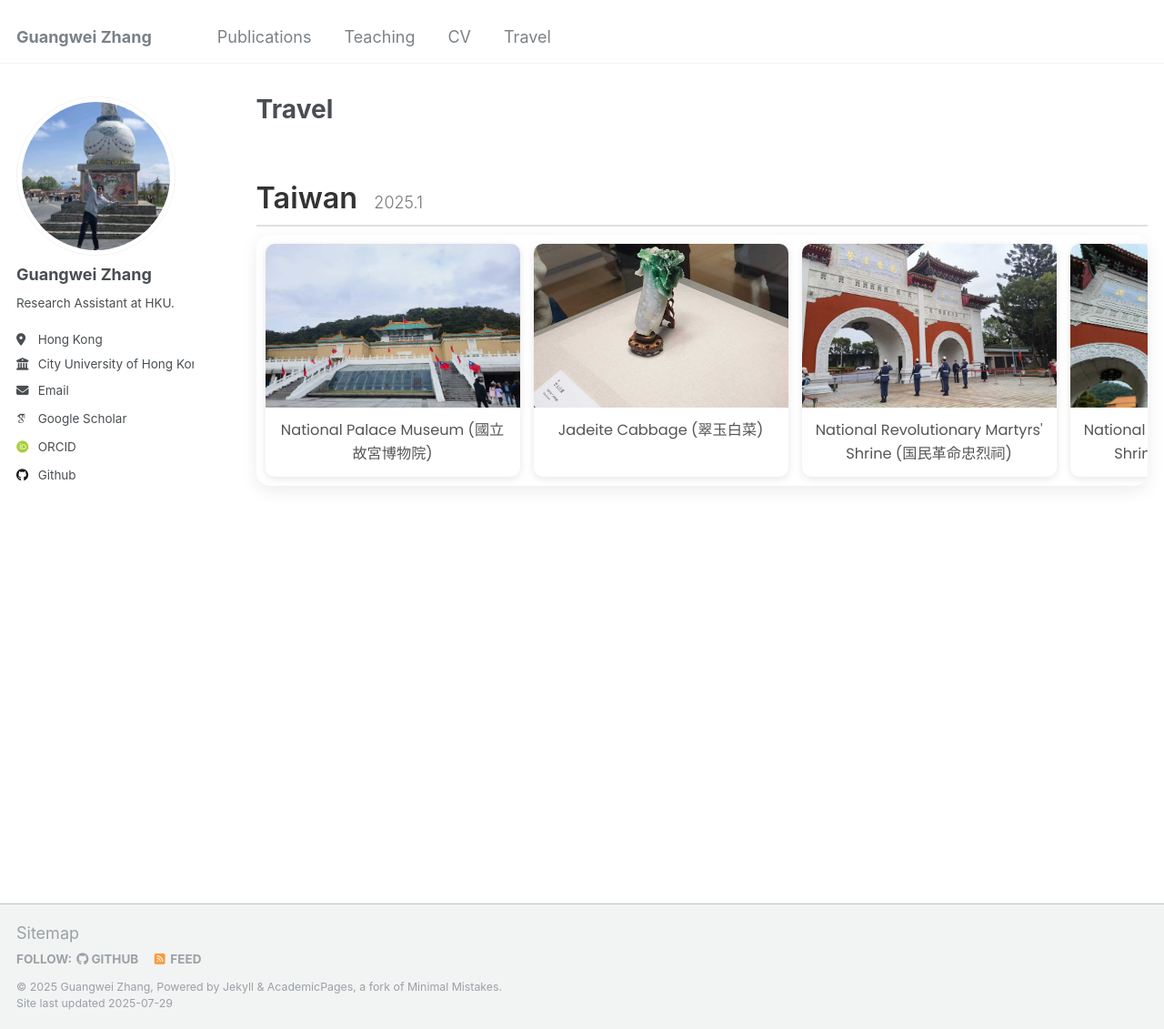
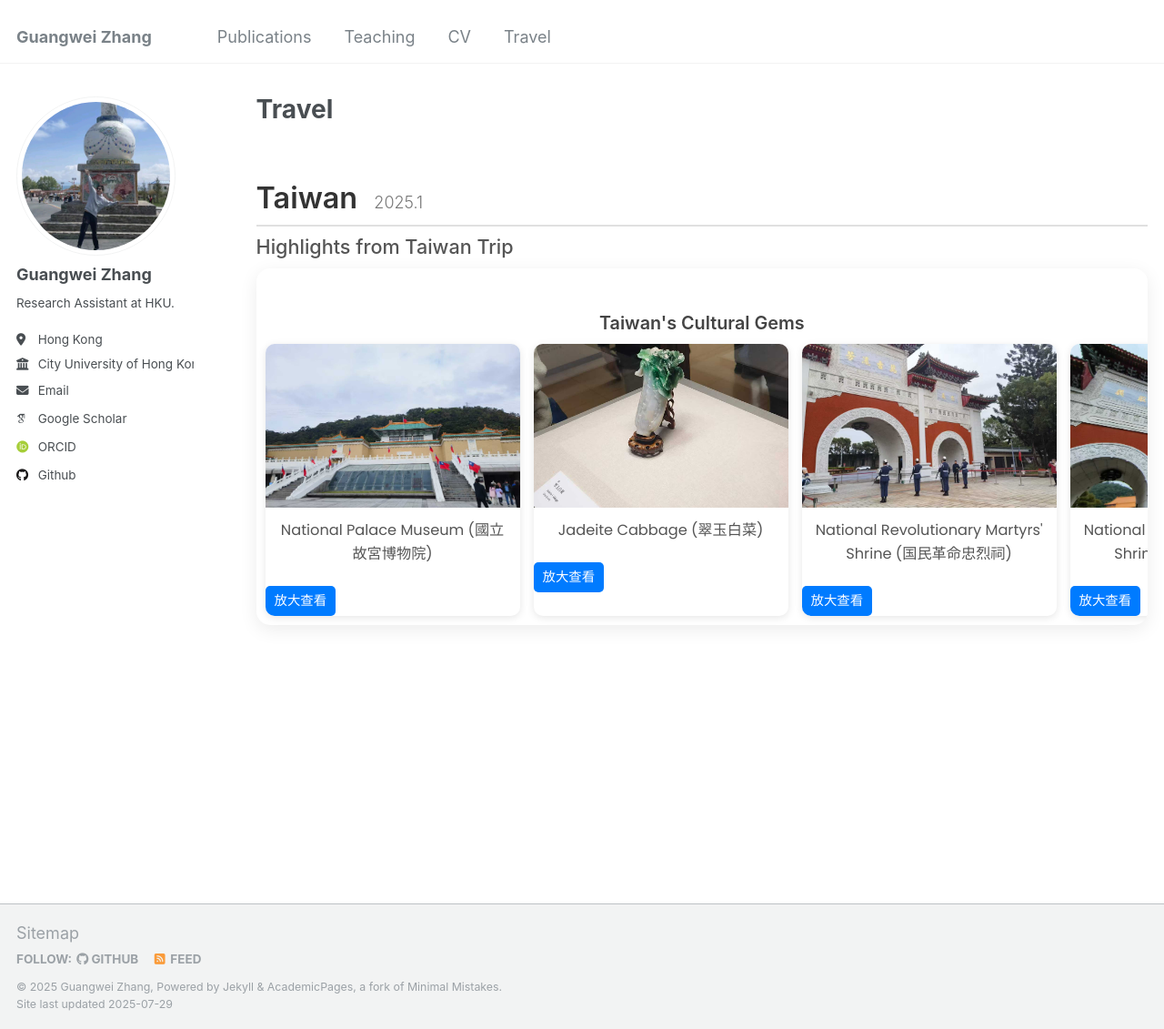
Before and after one commit to changhu73/changhu73.github.io, a Jekyll site: the page built from _pages/travel.md, in a window 1280 px wide and 1131 px high. Shown: the whole window at 91% size. Built offline with Jekyll 4.4.1, drawn with Linux system fonts in a browser that asks for light colours; some web fonts are replaced; some of the changed lines change nothing that is shown.

Commit message:
Update travel.md

```diff
--- a/_pages/travel.md
+++ b/_pages/travel.md
@@ -39,6 +39,13 @@ author_profile: true
       margin-left: 10px;
   }
 
+  .slider-title {
+    font-size: 1.2rem;
+    font-weight: 500;
+    margin: 10px 0;
+    color: #555;
+  }
+
   .slider-container {
     position: relative;
     overflow: hidden;
@@ -54,6 +61,19 @@ author_profile: true
   }
 
   .slider-track {
+    display: flex;
+    flex-direction: column;
+  }
+
+  .slider-track-title {
+    font-size: 1.1rem;
+    font-weight: 600;
+    margin-bottom: 10px;
+    color: #444;
+    text-align: center;
+  }
+
+  .slider-images {
     display: flex;
     gap: 15px;
     user-select: none;
@@ -89,6 +109,22 @@ author_profile: true
     margin: 0;
     font-size: 0.9rem;
     color: #555;
+  }
+
+  .photo-card .zoom-btn {
+    margin-top: 10px;
+    display: inline-block;
+    padding: 5px 10px;
+    font-size: 0.8rem;
+    color: #fff;
+    background-color: #007bff;
+    border-radius: 5px;
+    text-decoration: none;
+    cursor: pointer;
+  }
+
+  .photo-card .zoom-btn:hover {
+    background-color: #0056b3;
   }
 
   .slider-container::after {
@@ -171,26 +207,34 @@ author_profile: true
   <!-- Trip 1: Taiwan -->
   <div class="trip-section">
     <h2>Taiwan <span class="trip-date">2025.1</span></h2>
+    <h3 class="slider-title">Highlights from Taiwan Trip</h3>
     <div class="slider-container">
       <div class="slider-track">
-        <!-- All photos for this trip are now in one slider -->
-        <div class="photo-card">
-          <img src="/images/travel/taiwan/taiwan1.jpg" alt="National Palace Museum">
-          <div class="caption"><p>National Palace Museum (國立故宮博物院)</p></div>
+        <h4 class="slider-track-title">Taiwan's Cultural Gems</h4>
+        <div class="slider-images">
+          <!-- All photos for this trip are now in one slider -->
+          <div class="photo-card">
+            <img src="/images/travel/taiwan/taiwan1.jpg" alt="National Palace Museum">
+            <div class="caption"><p>National Palace Museum (國立故宮博物院)</p></div>
+            <a class="zoom-btn" href="#">放大查看</a>
+          </div>
+          <div class="photo-card">
+            <img src="/images/travel/taiwan/taiwan2.jpg" alt="Jadeite Cabbage">
+            <div class="caption"><p>Jadeite Cabbage (翠玉白菜)</p></div>
+            <a class="zoom-btn" href="#">放大查看</a>
+          </div>
+          <div class="photo-card">
+            <img src="/images/travel/taiwan/taiwan11.jpg" alt="National Revolutionary Martyrs' Shrine">
+            <div class="caption"><p>National Revolutionary Martyrs' Shrine (国民革命忠烈祠)</p></div>
+            <a class="zoom-btn" href="#">放大查看</a>
+          </div>
+          <div class="photo-card">
+            <img src="/images/travel/taiwan/taiwan12.jpg" alt="National Revolutionary Martyrs' Shrine">
+            <div class="caption"><p>National Revolutionary Martyrs' Shrine (国民革命忠烈祠)</p></div>
+            <a class="zoom-btn" href="#">放大查看</a>
+          </div>
+          <!-- To add more photos to this trip, copy a photo-card block and paste it here. -->
         </div>
-        <div class="photo-card">
-          <img src="/images/travel/taiwan/taiwan2.jpg" alt="Jadeite Cabbage">
-          <div class="caption"><p>Jadeite Cabbage (翠玉白菜)</p></div>
-        </div>
-        <div class="photo-card">
-          <img src="/images/travel/taiwan/taiwan11.jpg" alt="National Revolutionary Martyrs' Shrine">
-          <div class="caption"><p>National Revolutionary Martyrs' Shrine (国民革命忠烈祠)</p></div>
-        </div>
-        <div class="photo-card">
-          <img src="/images/travel/taiwan/taiwan12.jpg" alt="National Revolutionary Martyrs' Shrine">
-          <div class="caption"><p>National Revolutionary Martyrs' Shrine (国民革命忠烈祠)</p></div>
-        </div>
-        <!-- To add more photos to this trip, copy a photo-card block and paste it here. -->
       </div>
     </div>
   </div>
```
